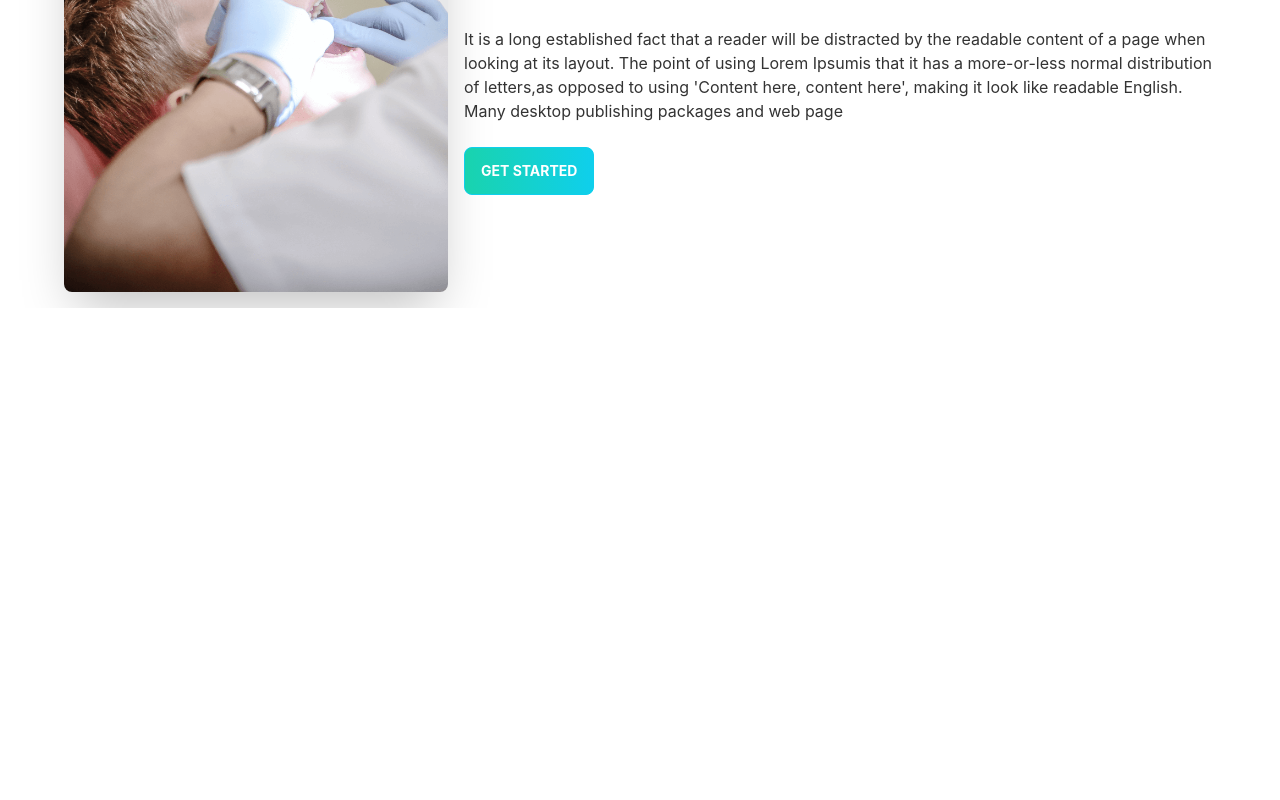
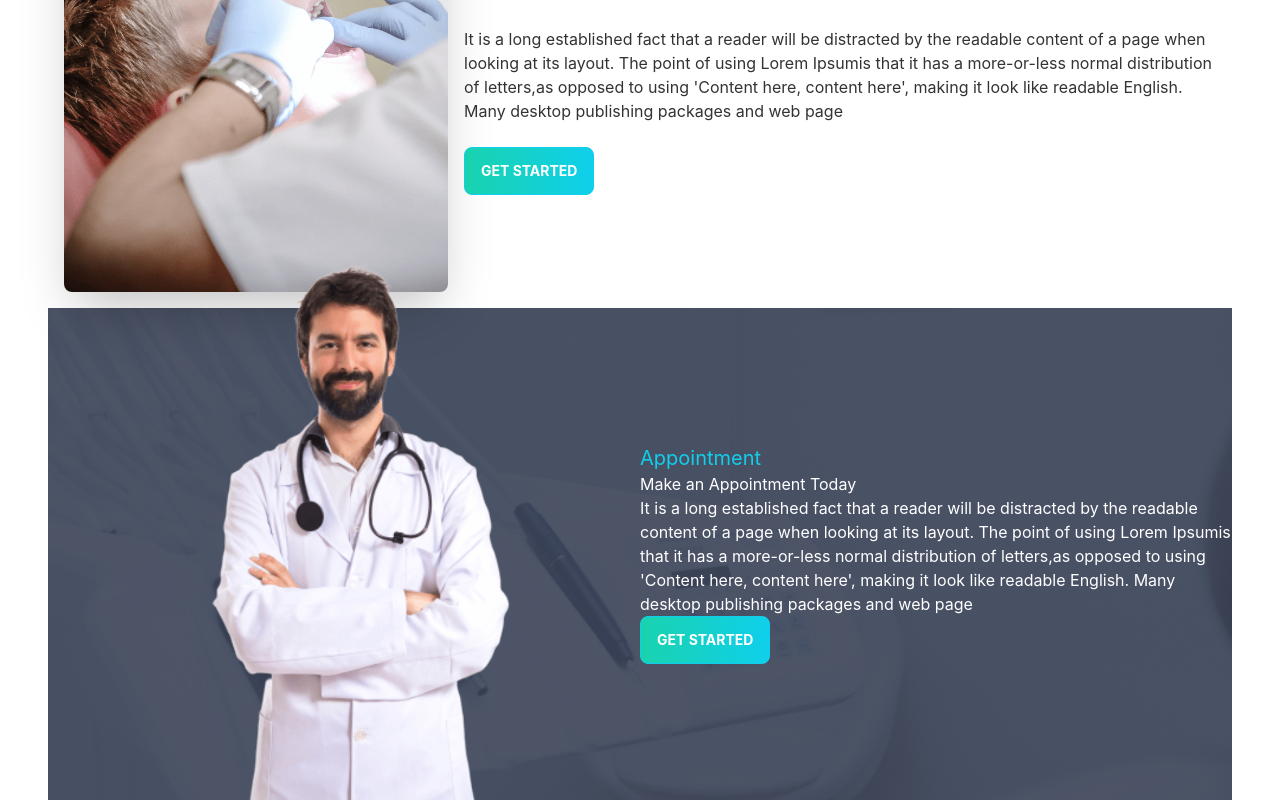
Before and after one commit to asrafaliii/doctors-portal, a React (Create React App) app: page / in a window 1280 px wide. Shown: the part 1841-2641 px from the top of the page. Before the commit the page ends 2149 px from the top, so only its background shows below. Built offline with nearby package versions, Linux system fonts and the light colour scheme.

Commit message:
pop img out of the section in appointment section

```diff
--- a/src/Pages/Home/Banner.js
+++ b/src/Pages/Home/Banner.js
@@ -1,5 +1,6 @@
 import React from 'react';
 import Chair from '../../assets/images/chair.png';
+import PrimaryButton from '../Shared/PrimaryButton';
 
 const Banner = () => {
     return (
@@ -9,7 +10,7 @@ const Banner = () => {
                 <div>
                     <h1 class="text-5xl font-bold">Your New Smile Starts Here</h1>
                     <p class="py-6">Provident cupiditate voluptatem et in. Quaerat fugiat ut assumenda excepturi exercitationem quasi. In deleniti eaque aut repudiandae et a id nisi.</p>
-                    <button class="btn btn-primary uppercase text-white font-bold bg-gradient-to-r from-secondary to-primary">Get Started</button>
+                    <PrimaryButton>Get Started</PrimaryButton>
                 </div>
             </div>
         </div>
--- a/src/Pages/Home/Home.js
+++ b/src/Pages/Home/Home.js
@@ -1,6 +1,7 @@
 import React from 'react';
 import Banner from './Banner';
 import Info from './Info';
+import MakeAppoinment from './MakeAppoinment';
 import ServiceBanner from './ServiceBanner';
 import Services from './Services';
 
@@ -11,6 +12,7 @@ const Home = () => {
             <Info />
             <Services />
             <ServiceBanner />
+            <MakeAppoinment />
         </div>
     );
 };
--- a/src/Pages/Home/Info.js
+++ b/src/Pages/Home/Info.js
@@ -8,7 +8,7 @@ const Info = () => {
     return (
         <div className='grid grid-cols-1 lg:grid-cols-3 gap-5'>
             <InfoCard cardTitle="Openig Hours" bgColor="bg-gradient-to-r from-secondary to-primary" img={clock} />
-            <InfoCard cardTitle="Our Location" bgColor="bg-secondary" img={marker} />
+            <InfoCard cardTitle="Our Location" bgColor="bg-neutral" img={marker} />
             <InfoCard cardTitle="Contact Us" bgColor="bg-gradient-to-r from-secondary to-primary" img={phone} />
         </div>
     );
--- /dev/null
+++ b/src/Pages/Home/MakeAppoinment.js
@@ -0,0 +1,24 @@
+import React from 'react';
+import doctor from '../../assets/images/doctor.png'
+import appointment from '../../assets/images/appointment.png'
+import PrimaryButton from '../Shared/PrimaryButton';
+
+const MakeAppoinment = () => {
+    return (
+        <section style={{background: `url(${appointment})`}} className='flex justify-center items-center'>
+            <div className='flex-1 hidden lg:block'>
+                <img className='mt-[-100px]' src={doctor} alt="" />
+            </div>
+            <div className='flex-1'>
+                <h3 className='text-xl text-primary'>Appointment</h3>
+                <h1 className='text-white'>Make an Appointment Today</h1>
+                <p className='text-white'>It is a long established fact that a reader will be distracted by the readable content of a page when looking at its layout. The point of using Lorem Ipsumis that it has a more-or-less normal distribution of letters,as opposed to using 'Content here, content here', making it look like readable English. Many desktop publishing packages and web page</p>
+               <PrimaryButton>Get Started</PrimaryButton>
+            </div>
+
+        </section>
+
+    );
+};
+
+export default MakeAppoinment;
--- a/src/Pages/Home/ServiceBanner.js
+++ b/src/Pages/Home/ServiceBanner.js
@@ -1,5 +1,6 @@
 import React from 'react';
 import Treatment from '../../assets/images/treatment.png';
+import PrimaryButton from '../Shared/PrimaryButton';
 
 const ServiceBanner = () => {
     return (
@@ -9,7 +10,7 @@ const ServiceBanner = () => {
                 <div>
                 <h1 class="text-5xl font-bold">Exceptional Dental Care, on Your Terms</h1>
                 <p class="py-6">It is a long established fact that a reader will be distracted by the readable content of a page when looking at its layout. The point of using Lorem Ipsumis that it has a more-or-less normal distribution of letters,as opposed to using 'Content here, content here', making it look like readable English. Many desktop publishing packages and web page</p>
-                <button class="btn btn-primary uppercase text-white font-bold bg-gradient-to-r from-secondary to-primary">Get Started</button>
+                <PrimaryButton>Get Started</PrimaryButton>
                 </div>
             </div>
         </div>
--- /dev/null
+++ b/src/Pages/Shared/PrimaryButton.js
@@ -0,0 +1,9 @@
+import React from 'react';
+
+const PrimaryButton = ({children}) => {
+    return (
+        <button class="btn btn-primary uppercase text-white font-bold bg-gradient-to-r from-secondary to-primary">{children}</button>
+    );
+};
+
+export default PrimaryButton;
```
